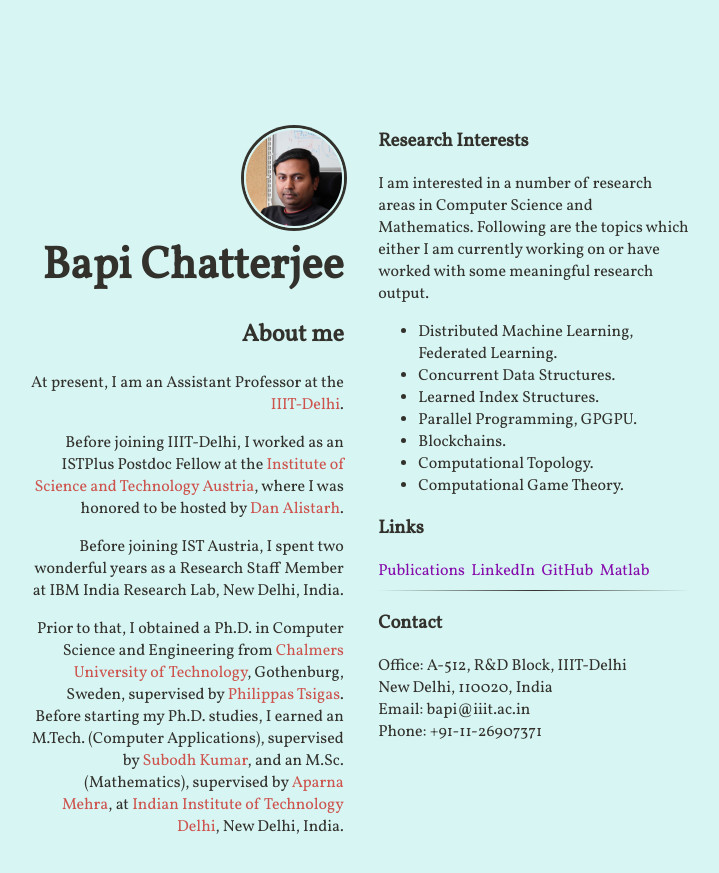
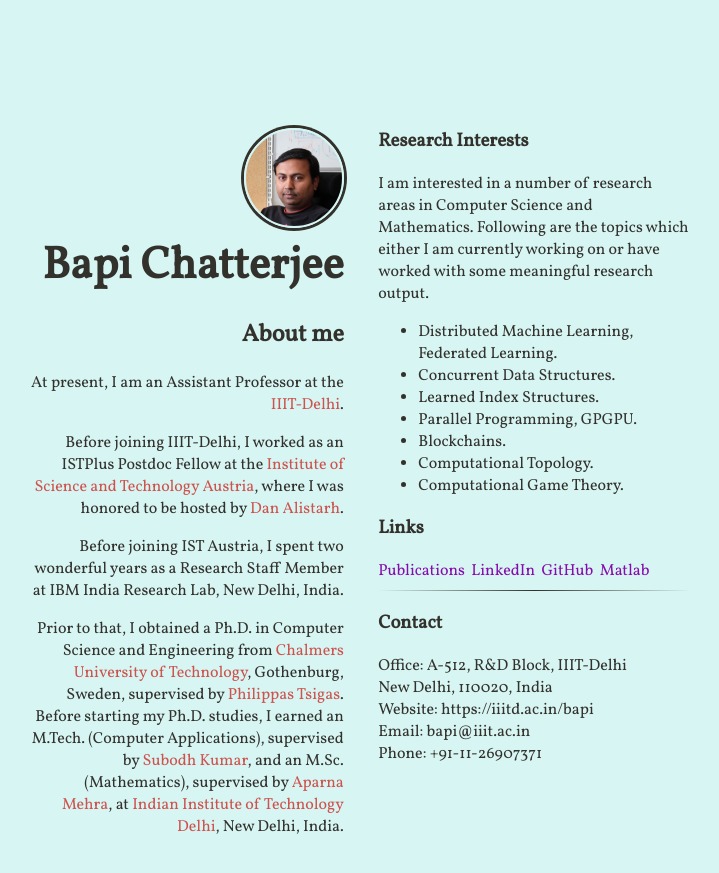
Before and after one commit to bapi/bapi.github.io, a Jekyll site: the page built from index.html, in a window 1280 px wide. Shown: the top 873 px of the page, without its empty margins (289-1008 px from the left). Built offline with Jekyll 4.4.1, drawn with Linux system fonts in a browser that asks for light colours; nearby versions of some CDN libraries.

Commit message:
Update contact.html

```diff
--- a/_includes/contact.html
+++ b/_includes/contact.html
@@ -1,4 +1,4 @@
 {% include profile.html %}
 <hr />
 <h3>Contact</h3>
-<p>Office: A-512, R&D Block, IIIT-Delhi<br>New Delhi, 110020, India<br>Email: bapi@iiit.ac.in<br>Phone: +91-11-26907371</p>
+<p>Office: A-512, R&D Block, IIIT-Delhi<br>New Delhi, 110020, India<br>Website: <a https://iiitd.ac.in/bapi>https://iiitd.ac.in/bapi</a><br>Email: bapi@iiit.ac.in<br>Phone: +91-11-26907371</p>
```
